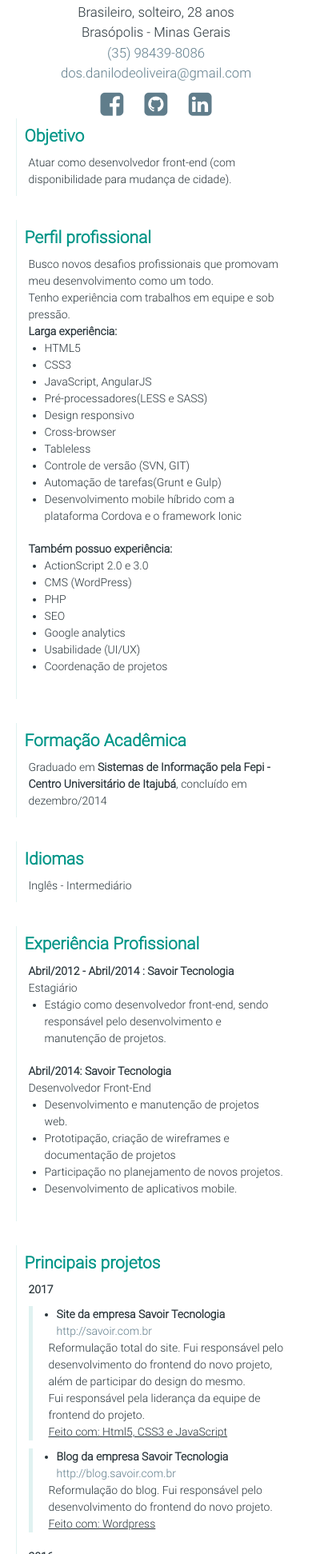
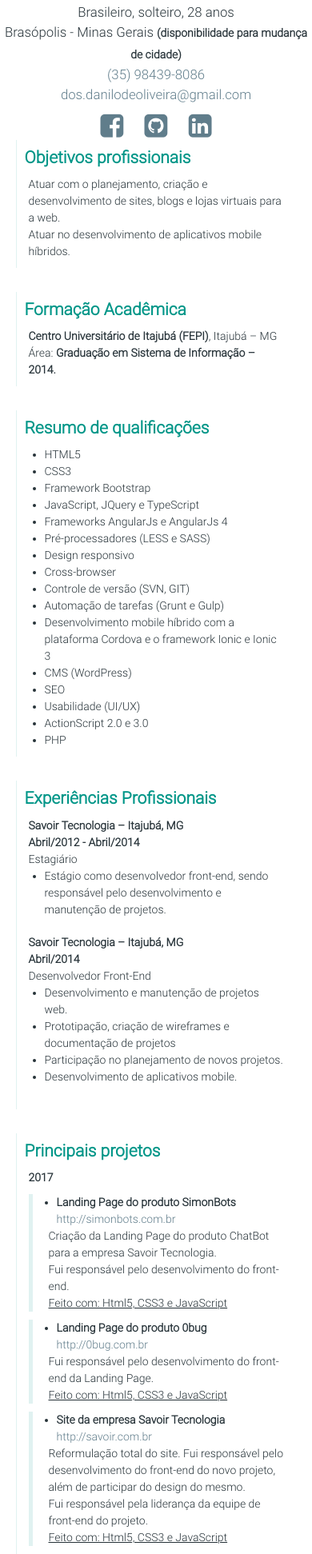
Before and after one commit to danilo-de-oliveira/curriculo-danilodeoliveira, a website: page dev/index.html in a window 390 px wide. Shown: the part 57-2000 px from the top of the page at 80% size. Drawn offline with nearby package versions, Linux system fonts and the light colour scheme; files that its build step writes are made by us from their sources.

Commit message:
Added Content
Added Content

```diff
--- a/dev/index.html
+++ b/dev/index.html
@@ -13,7 +13,7 @@
                     <!-- <img src="images/profile.png" alt="profile" class="image-profile"> -->
                     <h1>Danilo de Oliveira Souza</h1>
                     <p>Brasileiro, solteiro, 28 anos</p>
-                    <p>Brasópolis - Minas Gerais</p>
+                    <p>Brasópolis - Minas Gerais <b><small>(disponibilidade para mudança de cidade)</small></b></p>
                     <p><a href="https://api.whatsapp.com/send?phone=5535984398086" target="_blank">(35) 98439-8086</a></p>
                     <p><a href="mailto:dos.danilodeoliveira@gmail.com" target="_blank">dos.danilodeoliveira@gmail.com</a></p>
                     <div class="social-networks">
@@ -27,69 +27,56 @@
 	    	<section>
                 <div class="itens">
     	    		<article>
-                        <h2>Objetivo</h2>
+                        <h2>Objetivos profissionais</h2>
                         <div class="description">
-                            Atuar como desenvolvedor front-end (com disponibilidade para mudança de cidade).
-                        </div>
-                    </article>
-                    <article>
-                        <h2> Perfil profissional</h2>
-                        <div class="description">
-                            Busco novos desafios profissionais que promovam meu desenvolvimento como um todo.<br/>
-                            Tenho experiência com trabalhos em equipe e sob pressão.<br/>
-                            <div class="list-item">
-                                <b>Larga experiência:</b><br/>
-                                <ul>
-                                    <li>HTML5</li>
-                                    <li>CSS3</li>
-                                    <li>JavaScript, AngularJS</li>
-                                    <li>Pré-processadores(LESS e SASS)</li>
-                                    <li>Design responsivo</li>
-                                    <li>Cross-browser</li>
-                                    <li>Tableless</li>
-                                    <li>Controle de versão (SVN, GIT)</li>
-                                    <li>Automação de tarefas(Grunt e Gulp)</li>
-                                    <li>Desenvolvimento mobile híbrido com a plataforma Cordova e o framework Ionic</li>
-                                </ul>
-                            </div>
-                            <div class="list-item">
-                                <b>Também possuo experiência:</b><br/>
-                                <ul>
-                                    <li>ActionScript 2.0 e 3.0</li>
-                                    <li>CMS (WordPress)</li>
-                                    <li>PHP</li>
-                                    <li>SEO</li>
-                                    <li>Google analytics</li>
-                                    <li>Usabilidade (UI/UX)</li>
-                                    <li>Coordenação de projetos</li>
-                                </ul>
-                            </div>
+                            Atuar com o planejamento, criação e desenvolvimento de sites, blogs e lojas virtuais para a web. <br/>
+                            Atuar no desenvolvimento de aplicativos mobile híbridos.
                         </div>
                     </article>
                     <article>
                         <h2>Formação Acadêmica</h2>
                         <div class="description">
-                            Graduado em <b>Sistemas de Informação pela Fepi - Centro Universitário de Itajubá</b>, concluído em dezembro/2014
+                            <b>Centro Universitário de Itajubá (FEPI)</b>, Itajubá – MG<br/>
+                            Área: <b>Graduação em Sistema de Informação – 2014.</b>
                         </div>
                     </article>
                     <article>
-                        <h2>Idiomas</h2>
+                        <h2> Resumo de qualificações</h2>
                         <div class="description">
-                            Inglês - Intermediário
+                                <ul>
+                                    <li>HTML5</li>
+                                    <li>CSS3</li>
+                                    <li>Framework Bootstrap</li>
+                                    <li>JavaScript, JQuery e TypeScript</li>
+                                    <li>Frameworks AngularJs e AngularJs 4</li>
+                                    <li>Pré-processadores (LESS e SASS)</li>
+                                    <li>Design responsivo</li>
+                                    <li>Cross-browser</li>
+                                    <li>Controle de versão (SVN, GIT)</li>
+                                    <li>Automação de tarefas (Grunt e Gulp)</li>
+                                    <li>Desenvolvimento mobile híbrido com a plataforma Cordova e o framework Ionic e Ionic 3</li>
+                                    <li>CMS (WordPress)</li>
+                                    <li>SEO</li>
+                                    <li>Usabilidade (UI/UX)</li>
+                                    <li>ActionScript 2.0 e 3.0</li>
+                                    <li>PHP</li>
+                                </ul>
                         </div>
                     </article>
                     <article>
-                        <h2>Experiência Profissional</h2>
+                        <h2>Experiências Profissionais</h2>
                         <div class="description">
                             <div class="list-item">
-                                <b>Abril/2012 - Abril/2014 : Savoir Tecnologia</b><br/>
+                                <b>Savoir Tecnologia – Itajubá, MG</b><br/>
+                                <b>Abril/2012 - Abril/2014</b><br/>
                                 Estagiário<br/>
                                 <ul>
                                     <li>Estágio como desenvolvedor front-end, sendo responsável pelo desenvolvimento e manutenção de projetos.</li>
                                 </ul>
                             </div>
                             <div class="list-item">
-                                <b>Abril/2014: Savoir Tecnologia</b><br/>
+                                <b>Savoir Tecnologia – Itajubá, MG</b><br/>
+                                <b>Abril/2014</b><br/>
                                 Desenvolvedor Front-End<br/>
                                 <ul>
                                     <li>Desenvolvimento e manutenção de projetos web.</li>
@@ -106,17 +93,43 @@
                             <div class="list-item">
                                 <b>2017</b><br/>
                                 <ul class="projects-description">
+                                    <li>
+                                        <strong>Landing Page do produto SimonBots</strong>
+                                        <span>
+                                            <a href="http://simonbots.com.br" target="_blank">http://simonbots.com.br</a>
+                                        </span>
+                                    </li>
+                                    <blockquote>
+                                        Criação da Landing Page do produto ChatBot para a empresa Savoir Tecnologia.<br/>
+                                        Fui responsável pelo desenvolvimento do front-end.
+                                        <br/>
+                                        <u>Feito com: Html5, CSS3 e JavaScript</u>
+                                    </blockquote>
+                                </ul>
+                                <ul class="projects-description">
+                                    <li>
+                                        <strong>Landing Page do produto 0bug</strong>
+                                        <span>
+                                            <a href="http://0bug.com.br" target="_blank">http://0bug.com.br</a>
+                                        </span>
+                                    </li>
+                                    <blockquote>
+                                        Fui responsável pelo desenvolvimento do front-end da Landing Page.<br/>
+                                        <u>Feito com: Html5, CSS3 e JavaScript</u>
+                                    </blockquote>
+                                </ul>
+                                <ul class="projects-description">
                                     <li><strong>Site da empresa Savoir Tecnologia</strong> <span><a href="http://savoir.com.br" target="_blank">http://savoir.com.br</a></span></li>
                                     <blockquote>
-                                        Reformulação total do site. Fui responsável pelo desenvolvimento do frontend do novo projeto, além de participar do design do mesmo.<br/>
-                                        Fui responsável pela liderança da equipe de frontend do projeto.<br/>
+                                        Reformulação total do site. Fui responsável pelo desenvolvimento do front-end do novo projeto, além de participar do design do mesmo.<br/>
+                                        Fui responsável pela liderança da equipe de front-end do projeto.<br/>
                                         <u>Feito com: Html5, CSS3 e JavaScript</u>
                                     </blockquote>
                                 </ul>
                                 <ul class="projects-description">
                                     <li><strong>Blog da empresa Savoir Tecnologia</strong> <span><a href="http://blog.savoir.com.br" target="_blank">http://blog.savoir.com.br</a></span></li>
                                     <blockquote>
-                                        Reformulação do blog. Fui responsável pelo desenvolvimento do frontend do novo projeto.<br/>
+                                        Reformulação do blog. Fui responsável pelo desenvolvimento do front-end do novo projeto.<br/>
                                         <u>Feito com: Wordpress</u>
                                     </blockquote>
                                 </ul>
@@ -127,7 +140,7 @@
                                 <ul class="projects-description">
                                     <li><strong>Calendrier</strong> <span><a href="http://www.calendrier.com.br/" target="_blank">http://www.calendrier.com.br/</a></span></li>
                                     <blockquote>
-                                        Sistema de gerenciamento e agendamento online. Tive participação no planejamento do projeto, atuando na prototipação, criação de wireframes e documentação. <br/>Fui responsável pelo desenvolvimento e liderança da equipe de frontend do projeto.<br/>
+                                        Sistema de gerenciamento e agendamento online. Tive participação no planejamento do projeto, atuando na prototipação, criação de wireframes e documentação. <br/>Fui responsável pelo desenvolvimento e liderança da equipe de front-end do projeto.<br/>
                                         <u>Feito com: Html5, CSS3 e AngularJs</u>
                                     </blockquote>
                                 </ul>
@@ -135,8 +148,8 @@
                                     <li><strong>Aplicativo Calendrier</strong> <span><a href="https://goo.gl/juLw8G" target="_blank">https://goo.gl/juLw8G</a></span></li>
                                     <blockquote>
                                         Sistema de gerenciamento e agendamento online. Fui responsável pelo desenvolvimento do aplicativo mobile usando a plataforma Cordova.<br/>
-                                        Fui responsável pela liderança da equipe de frontend do projeto.<br/>
-                                        <u>Feito com: Html5, CSS3, Angularjs e Cordova.</u>
+                                        Fui responsável pela liderança da equipe de front-end do projeto.<br/>
+                                        <u>Feito com: Html5, CSS3, AngularJs e Cordova.</u>
                                     </blockquote>
                                 </ul>
                             </div>
@@ -147,7 +160,7 @@
                                     <li><strong>Mapstin</strong></li>
                                     <blockquote>
                                         Aplicativo para compartilhamento de lugares e viagens. Fui responsável pelo desenvolvimento do aplicativo mobile usando a plataforma Cordova e o framework Ionic.<br/>
-                                        <u>Feito com: Html5, CSS3, angularjs, Cordova e Ionic.</u>
+                                        <u>Feito com: Html5, CSS3, AngularJs, Cordova e Ionic.</u>
                                     </blockquote>
                                 </ul>
                             </div>
@@ -157,8 +170,8 @@
                                 <ul class="projects-description">
                                     <li><strong>Rbg Vinhos</strong> <span><a href="http://www.rbgvinhos.com.br" target="_blank">http://www.rbgvinhos.com.br</a></span></li>
                                     <blockquote>
-                                        Criação do site. Fui responsável pelo desenvolvimento do frontend do projeto.<br/>
-                                        <u>Feito com: Html5 e CSS3 e Javascript.</u>
+                                        Criação do site. Fui responsável pelo desenvolvimento do front-end do projeto.<br/>
+                                        <u>Feito com: Html5, CSS3 e JavaScript.</u>
                                     </blockquote>
                                 </ul>
                             </div>
@@ -187,18 +200,29 @@
                                     <li><strong>Cea</strong> <span><a href="http://www.cea.com.br" target="_blank">http://www.cea.com.br</a></span></li>
                                     <blockquote>
                                         Fui responsável pela manutenção e implementação de novas 'features' no site.<br/>
-                                        <u>Feito com: Html5, CSS3, Javascript e CodeIgniter Web Framework(MVC).</u>
+                                        <u>Feito com: Html5, CSS3, JavaScript e CodeIgniter Web Framework(MVC).</u>
                                     </blockquote>
                                 </ul>
                                 <ul class="projects-description">
                                     <li><strong>Bolão ESPN</strong></li>
                                     <blockquote>
                                         Site do bolão do campeonato brasileiro. Participei da criação do site.<br/>
-                                        <u>Feito com: Html5, CSS3, Javascript e CodeIgniter Web Framework(MVC).</u>
+                                        <u>Feito com: Html5, CSS3, JavaScript e CodeIgniter Web Framework(MVC).</u>
                                     </blockquote>
                                 </ul>
                             </div>
 
+                        </div>
+                    </article>
+                    <article>
+                        <h2>Conhecimentos diversos</h2>
+                        <div class="description">
+                            <ul>
+                                <li>Inglês intermediário</li>
+                                <li>Planejamento e design de projetos</li>
+                                <li>Coordenação de projetos</li>
+                                <li>Liderança de equipes</li>
+                            </ul>
                         </div>
                     </article>
                 </div>
--- a/dev/sass/main.scss
+++ b/dev/sass/main.scss
@@ -93,11 +93,11 @@ body{
 					padding: 0 15px;
 					margin-top: 10px;
 					line-height: 1.5em;
+					ul{
+						padding-left: 20px;
+					}
 					.list-item{
 						margin-bottom:20px;
-						ul{
-							padding-left: 20px;
-						}
 						.projects-description{
 							border-left: 5px solid #E0F2F1;
 							margin-top: 10px;
```
